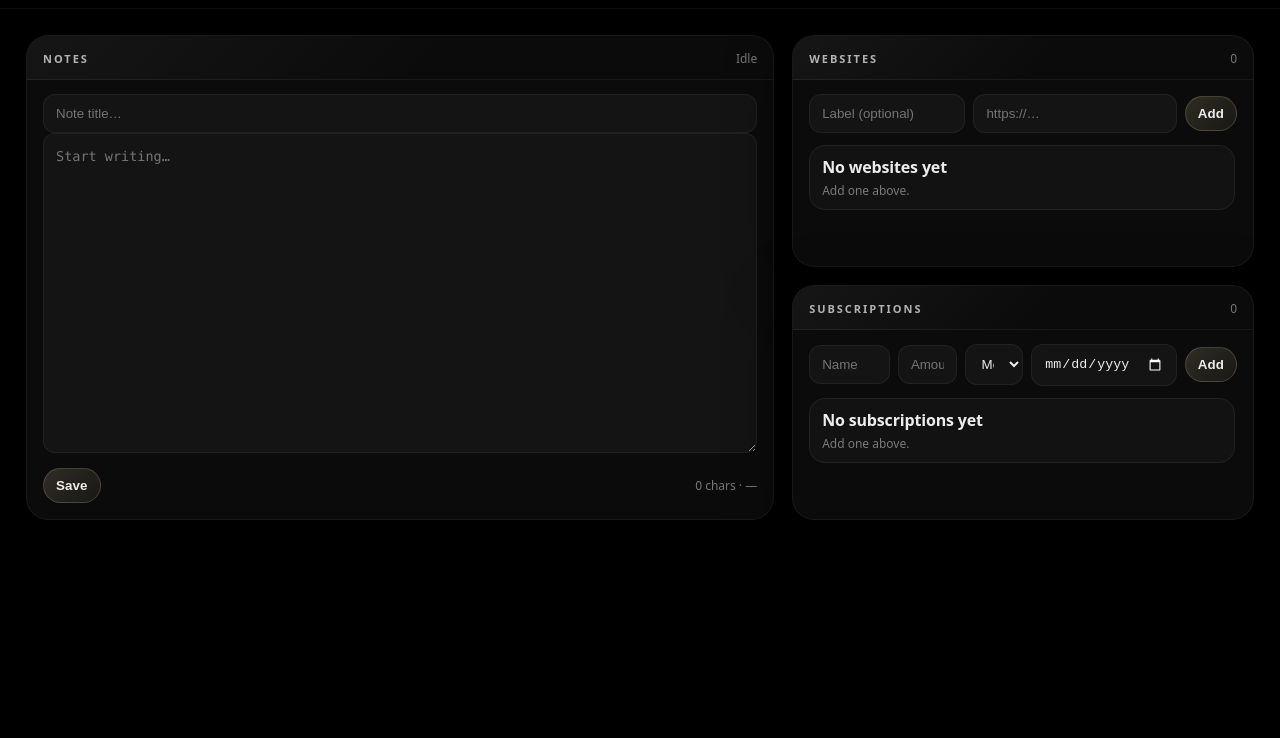
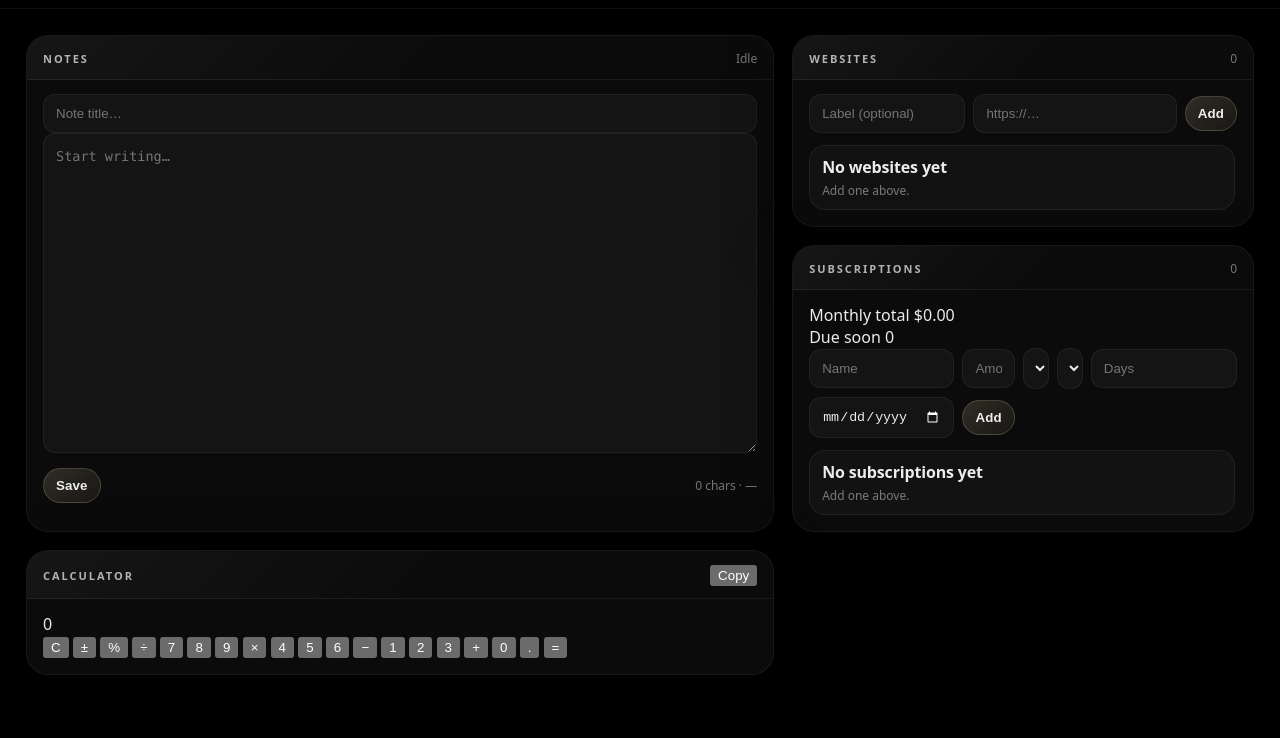
Before and after one commit to BNDRBOTS/BNDR-Dashboard, a plain HTML site: page index.html in a window 1280 px wide. Shown: the part 62-800 px from the top of the page. Drawn offline with Linux system fonts and the light colour scheme.

Commit message:
Update index.html

```diff
--- a/index.html
+++ b/index.html
@@ -1,5 +1,5 @@
 <!doctype html>
-<html lang="en" data-theme="dark">
+<html lang="en" data-surface="void">
 <head>
   <meta charset="utf-8" />
   <meta name="viewport" content="width=device-width,initial-scale=1,viewport-fit=cover" />
@@ -18,6 +18,11 @@
     </div>
 
     <div class="actions">
+      <button class="btn btn-ghost toggle" id="btn-surface" type="button" aria-label="Toggle surface">
+        <span class="toggle-dot" aria-hidden="true"></span>
+        <span class="toggle-txt" id="surface-label">Void</span>
+      </button>
+
       <button class="btn" id="btn-export" type="button">Export</button>
       <label class="btn btn-ghost" for="import-file" role="button">Import</label>
       <input id="import-file" type="file" accept="application/json" />
@@ -70,18 +75,83 @@
       </div>
 
       <div class="body">
+        <div class="summary" aria-label="Subscription summary">
+          <div class="chip">
+            <span class="chip-k">Monthly total</span>
+            <span class="chip-v" id="sub-monthly">$0.00</span>
+          </div>
+          <div class="chip">
+            <span class="chip-k">Due soon</span>
+            <span class="chip-v" id="sub-soon">0</span>
+          </div>
+        </div>
+
         <form class="form subform" id="sub-form">
           <input class="input" id="sub-name" type="text" placeholder="Name" maxlength="60" required />
           <input class="input" id="sub-amount" type="text" placeholder="Amount (optional)" maxlength="16" inputmode="decimal" />
+
           <select class="input select" id="sub-cycle" aria-label="Billing cycle">
             <option value="monthly">Monthly</option>
             <option value="yearly">Yearly</option>
           </select>
+
+          <select class="input select" id="sub-advance" aria-label="Renewal rule">
+            <option value="fixed">Fixed</option>
+            <option value="rolling">Rolling</option>
+            <option value="interval">Interval</option>
+          </select>
+
+          <input class="input" id="sub-interval" type="text" inputmode="numeric" maxlength="4" placeholder="Days" aria-label="Interval days" />
+
           <input class="input" id="sub-date" type="date" required />
+
           <button class="btn btn-glow" type="submit">Add</button>
         </form>
 
         <div class="list" id="sub-list" role="list"></div>
+      </div>
+    </section>
+
+    <!-- CALCULATOR -->
+    <section class="panel calc" aria-label="Calculator">
+      <div class="head">
+        <div class="kicker">Calculator</div>
+        <div class="mini">
+          <button class="mini-btn" id="calc-copy" type="button">Copy</button>
+        </div>
+      </div>
+
+      <div class="body">
+        <div class="calc-disp" aria-label="Calculator display">
+          <div class="calc-expr" id="calc-expr"></div>
+          <div class="calc-res" id="calc-res">0</div>
+        </div>
+
+        <div class="calc-grid" role="group" aria-label="Calculator keys">
+          <button class="ck ck-w" data-k="C" type="button">C</button>
+          <button class="ck" data-k="PM" type="button">±</button>
+          <button class="ck" data-k="%" type="button">%</button>
+          <button class="ck ck-op" data-k="÷" type="button">÷</button>
+
+          <button class="ck" data-k="7" type="button">7</button>
+          <button class="ck" data-k="8" type="button">8</button>
+          <button class="ck" data-k="9" type="button">9</button>
+          <button class="ck ck-op" data-k="×" type="button">×</button>
+
+          <button class="ck" data-k="4" type="button">4</button>
+          <button class="ck" data-k="5" type="button">5</button>
+          <button class="ck" data-k="6" type="button">6</button>
+          <button class="ck ck-op" data-k="−" type="button">−</button>
+
+          <button class="ck" data-k="1" type="button">1</button>
+          <button class="ck" data-k="2" type="button">2</button>
+          <button class="ck" data-k="3" type="button">3</button>
+          <button class="ck ck-op" data-k="+" type="button">+</button>
+
+          <button class="ck ck-wide" data-k="0" type="button">0</button>
+          <button class="ck" data-k="." type="button">.</button>
+          <button class="ck ck-eq" data-k="=" type="button">=</button>
+        </div>
       </div>
     </section>
   </main>
```
